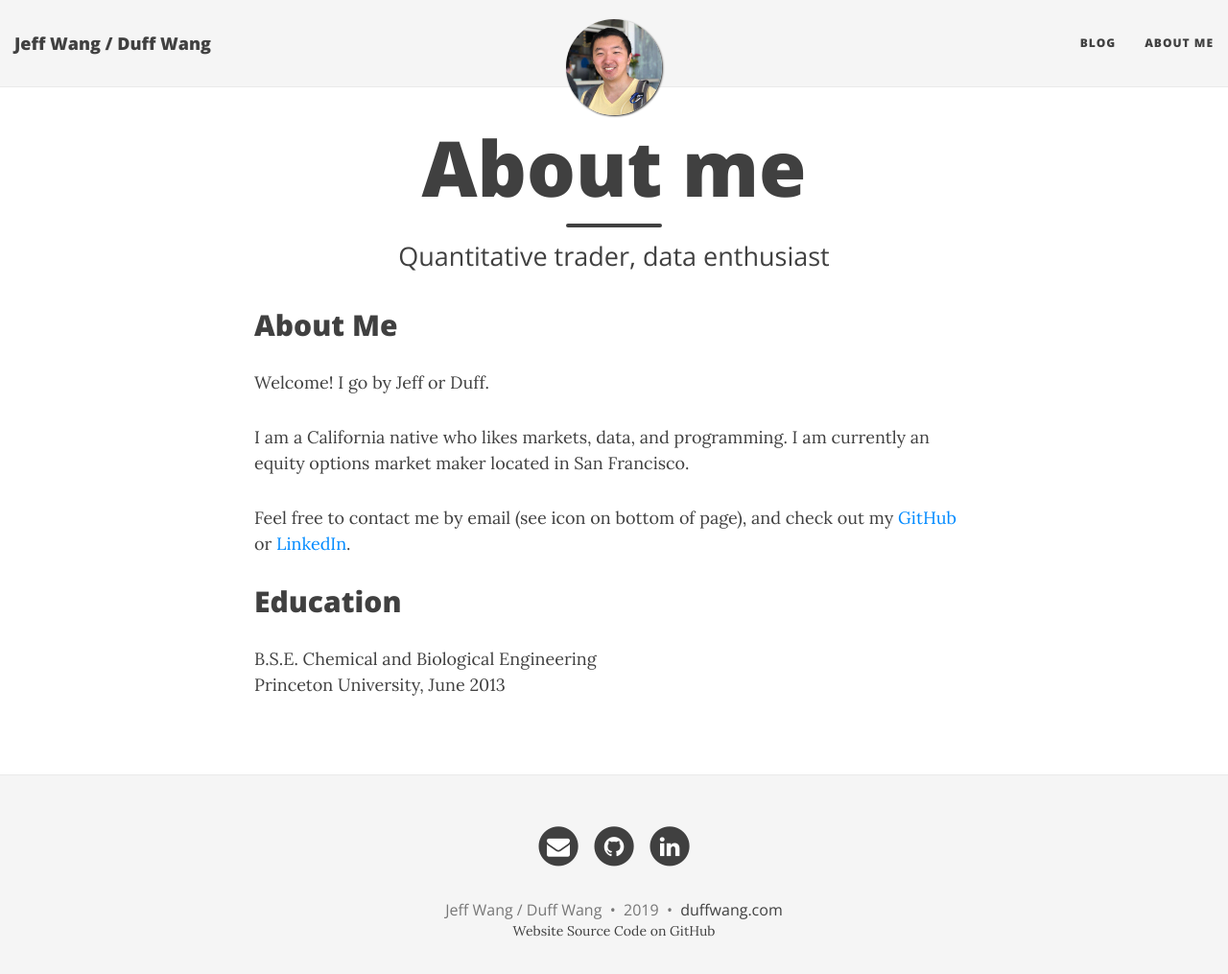
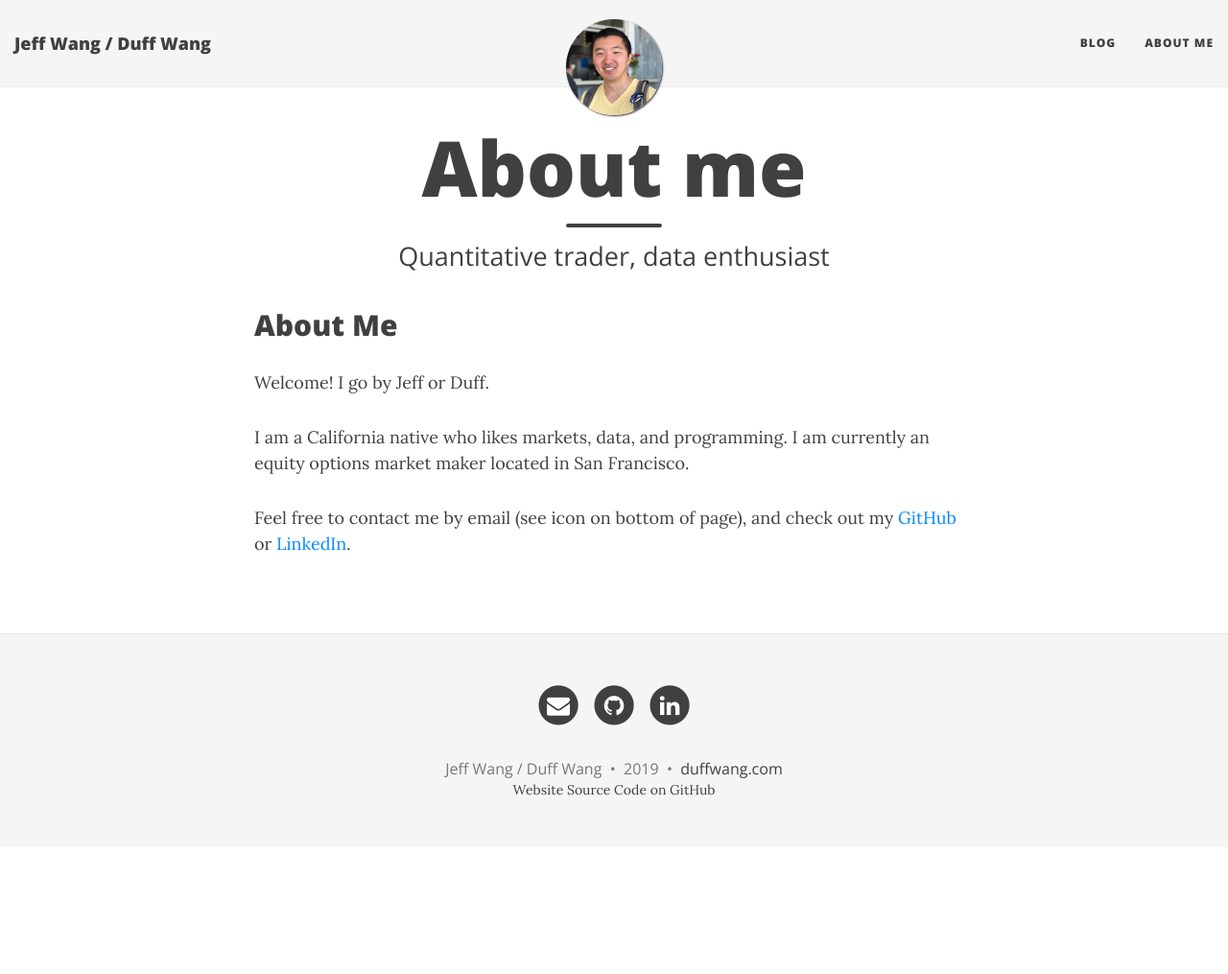
Before and after one commit to duffwang/duffwang.github.io, a Jekyll site: the page built from aboutme.md, in a window 1280 px wide and 1030 px high. Shown: the top 1015 px of the window at 96% size. Built offline with Jekyll 4.4.1, drawn with Linux system fonts in a browser that asks for light colours; nearby versions of some CDN libraries.

Commit message:
remove section

```diff
--- a/aboutme.md
+++ b/aboutme.md
@@ -12,8 +12,3 @@ Welcome! I go by Jeff or Duff.
 I am a California native who likes markets, data, and programming. I am currently an equity options market maker located in San Francisco.
 
 Feel free to contact me by email (see icon on bottom of page), and check out my [GitHub](https://github.com/duffwang) or [LinkedIn](https://linkedin.com/in/jwang2013).
-
-## Education
-
-B.S.E. Chemical and Biological Engineering
-Princeton University, June 2013
```
